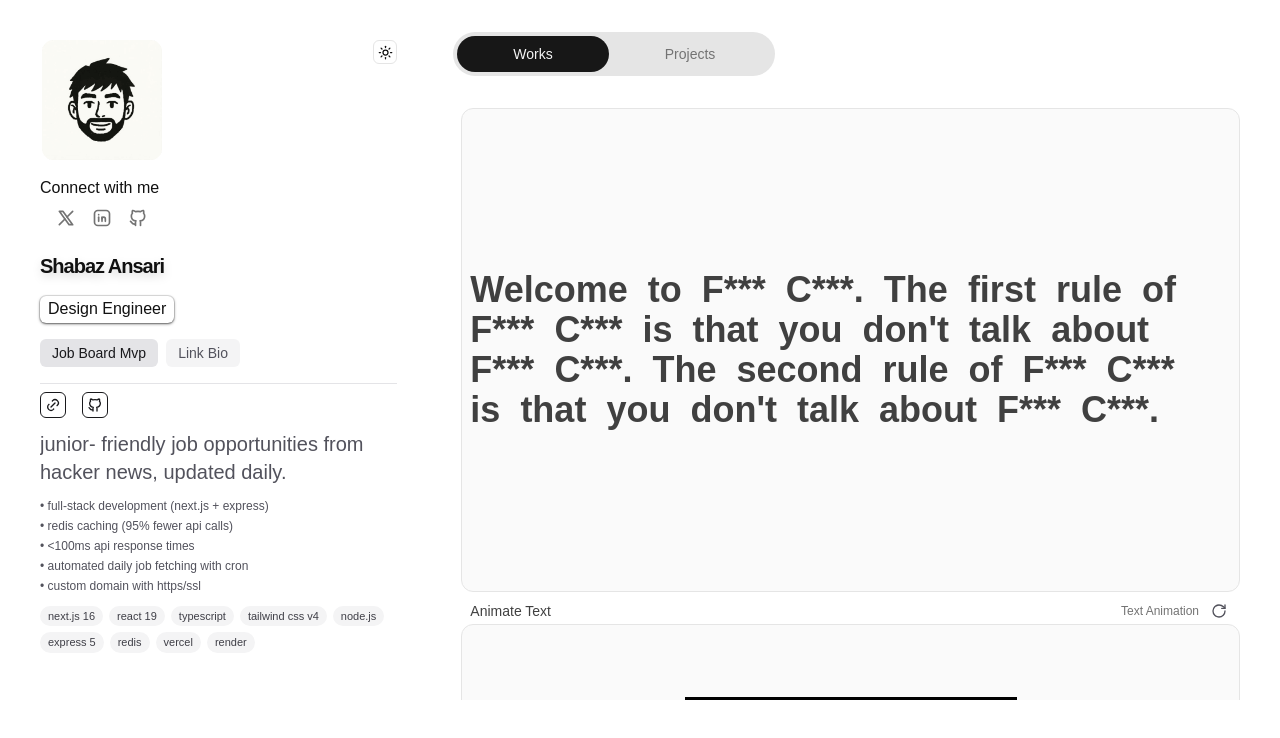
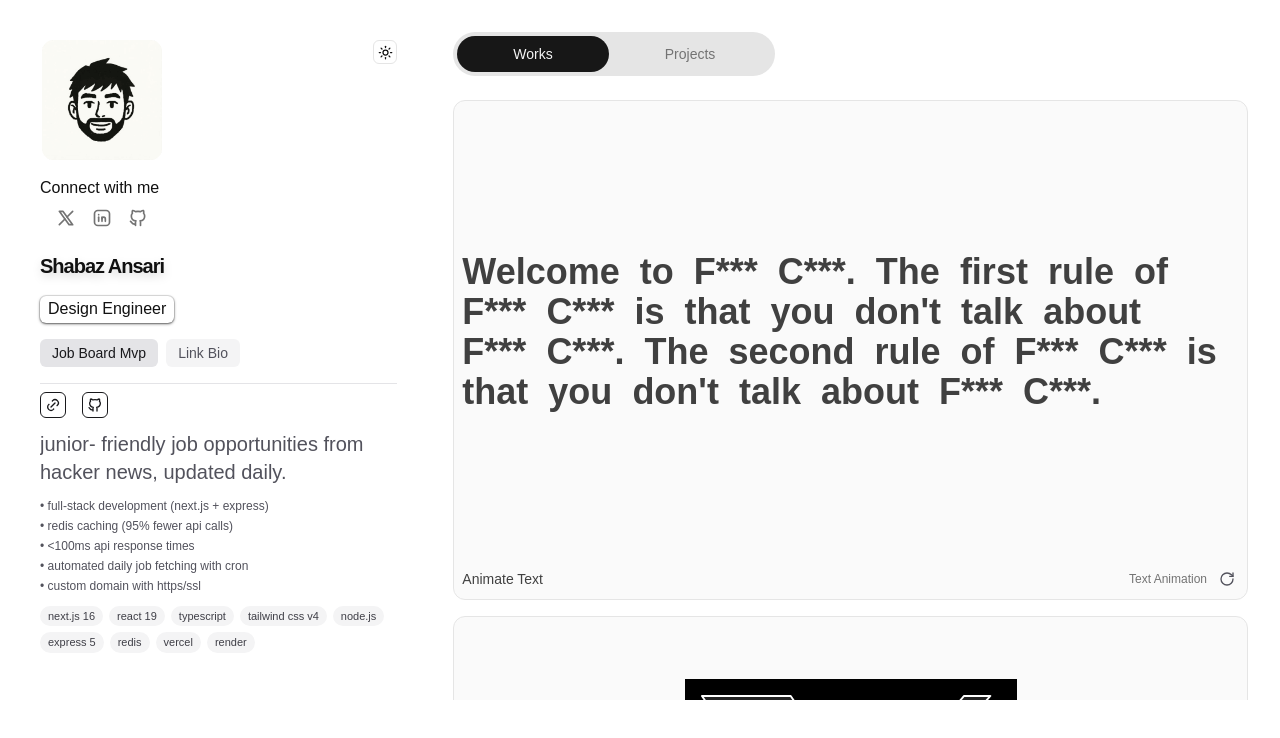
Before and after one commit to Kise07/Minimal-Portfolio, a Next.js app: page / in a window 1280 px wide. Shown: the top 738 px of the page. Built offline with nearby package versions, Linux system fonts and the light colour scheme.

Commit message:
feat: indexing components
- fix some typos
- rendering 16 component
- next => 12 in progress with name and categories

```diff
--- a/src/components/ui/work.tsx
+++ b/src/components/ui/work.tsx
@@ -4,22 +4,8 @@ import { motion } from "motion/react";
 import { useState } from "react";
 import { cn } from "../../../lib/utils";
 import { RefreshIcon } from "../svgs/svgs";
-import { AnimateText } from "../work/animated-text";
-import { AnimationSequences } from "../work/animation-sequences";
-import { AnimateBackground } from "../work/animationSequence/animate-bg";
-import { SubmitButton } from "../work/animationSequence/animate-submit-btn";
-import { HoverExit } from "../work/hover-exit";
-import { CardsGrid } from "../work/layouts/cards-grid-layout";
-import { ExpendedButtons } from "../work/layouts/expanded-btn";
-import { LayoutCards } from "../work/layouts/layout-cards";
-import { MovingAvatar } from "../work/layouts/moving-avatar";
-import { NavSmooth } from "../work/layouts/nav-smooth";
 import { TransitionPanel } from "../work/minimal/transition-panel";
-import { ButtonEffect } from "../work/react-animations/button-effect";
-import { SkewedButton } from "../work/react-animations/skewed-button";
-import { SkewedButtonSecond } from "../work/react-animations/skewed-button-types";
-import { TransitionExploration } from "../work/react-animations/tansition-exploration";
-import { Xanimation } from "../work/x-animation";
+import { AnimateText, AnimationSequences, HeadingStyle, HoverExit, TestSectionHeading, TestSubheading, Xanimation, AnimateBackground, SubmitButton, StackCards, CardsGrid, ExpendedButtons, LayoutCards, NavbarLayout, MovingAvatar, NavSmooth, Dots, HoverWave, InfiniteSliderVertical, MagneticButton, StackedItemsStyle, FlipperStyle, TextLoopBasic, TabsTransitionPanel, ButtonEffect, SkewedButtonSecond, SkewedButton, TransitionExploration } from "../work";
 
 const WorkCard = ({
   name,
@@ -33,11 +19,11 @@ const WorkCard = ({
   const [key, setKey] = useState(0);
 
   return (
-    <div className="rounded-xl border border-neutral-200 dark:border-neutral-800 bg-neutral-50 dark:bg-neutral-900 p-2 m-2">
-      <div className="flex items-center justify-center h-full overflow-hidden rounded-lg">
+    <div className="flex flex-col rounded-xl border border-neutral-200 dark:border-neutral-800 bg-neutral-50 dark:bg-neutral-900 p-2">
+      <div className="flex items-center justify-center flex-1 overflow-hidden rounded-lg">
         <Component key={key} />
       </div>
-      <div className="flex items-center justify-between py-4">
+      <div className="flex items-center justify-between mt-3">
         <h3 className="text-sm font-medium text-neutral-700 dark:text-neutral-300">
           {name}
         </h3>
@@ -118,18 +104,19 @@ const ProjectCard = ({
   project: (typeof PROJECTS)[number];
 }) => {
   return (
-    <div className="rounded-xl border border-neutral-200 dark:border-neutral-800 bg-neutral-50 dark:bg-neutral-900 p-2">
-      <div className="overflow-hidden rounded-lg">
+    <div className="rounded-xl border border-neutral-200 dark:border-neutral-800 bg-neutral-50 dark:bg-neutral-900 p-2 flex flex-col">
+      <div className="flex-1 flex items-center justify-center overflow-hidden rounded-lg">
         <video
           src={project.videoUrl}
           autoPlay
           loop
           muted
           playsInline
+          className="h-full object-cover"
         />
-        <div className="flex items-center justify-between mt-3">
-          {project.name}
-        </div>
+      </div>
+      <div className="flex items-center justify-between mt-3">
+        <h3 className="text-sm font-medium text-neutral-700 dark:text-neutral-300">{project.name}</h3>
       </div>
     </div>
   );
@@ -211,7 +198,7 @@ export const Works = ({ className }: { className?: string }) => {
 
           {/* Projects tab */}
           <div className="overflow-y-auto scrollbar-none max-h-[calc(100vh-12rem)]">
-            <div className="grid grid-cols-1 gap-4 py-2">
+            <div className="grid grid-cols-1 gap-4 py-2 auto-rows-[500px]">
               {PROJECTS.map((project) => (
                 <ProjectCard key={project.id} project={project} />
               ))}
--- /dev/null
+++ b/src/components/work/index.ts
@@ -0,0 +1,39 @@
+// root component for work section
+export { AnimateText } from "./animated-text";
+export { AnimationSequences } from "./animation-sequences";
+export { HeadingStyle } from "./heading";
+export { HoverExit } from "./hover-exit";
+export { TestSectionHeading } from "./section-heading";
+export { TestSubheading } from "./subheading";
+export { Xanimation } from "./x-animation";
+
+// animation sequences
+export { AnimateBackground } from "./animationSequence/animate-bg";
+export { SubmitButton } from "./animationSequence/animate-submit-btn";
+
+// arc animations
+export { StackCards } from "./arc/arc-stack-cards";
+
+// layouts components
+export { CardsGrid } from "./layouts/cards-grid-layout";
+export { ExpendedButtons } from "./layouts/expanded-btn";
+export { LayoutCards } from "./layouts/layout-cards";
+export { NavbarLayout } from "./layouts/layout-nav";
+export { MovingAvatar } from "./layouts/moving-avatar";
+export { NavSmooth } from "./layouts/nav-smooth";
+
+// minimal components
+export { Dots } from "./minimal/dot-patterns";
+export { HoverWave } from "./minimal/hover-wave";
+export { InfiniteSliderVertical } from "./minimal/infinite-slider";
+export { MagneticButton } from "./minimal/magnetic-button";
+export { StackedItemsStyle } from "./minimal/stacked-hover-items";
+export { FlipperStyle } from "./minimal/text-flipper";
+export { TextLoopBasic } from "./minimal/text-loop";
+export { TabsTransitionPanel } from "./minimal/transition-panel";
+
+// react-animations
+export { ButtonEffect } from "./react-animations/button-effect";
+export { SkewedButtonSecond } from "./react-animations/skewed-button-types";
+export { SkewedButton } from "./react-animations/skewed-button";
+export { TransitionExploration } from "./react-animations/transition-exploration";
--- a/src/components/work/minimal/staked-hover-items.tsx
+++ b/src/components/work/minimal/stacked-hover-items.tsx
@@ -2,6 +2,12 @@
 
 import { LayoutGroup, motion } from "motion/react";
 import { cn } from "../../../../lib/utils";
+
+export const StackedItemsStyle = () => {
+  return (
+    <StackedItems />
+  )
+}
 
 export default function StackedItems() {
   const stack: string[] = ["React", "Next.js", "Tailwind CSS"];
--- a/src/components/work/minimal/text-flipper.tsx
+++ b/src/components/work/minimal/text-flipper.tsx
@@ -3,6 +3,12 @@
 import { AnimatePresence, motion } from "motion/react";
 import { useEffect, useState } from "react";
 import { cn } from "../../../../lib/utils";
+
+export const FlipperStyle = () => {
+  return (
+    <Flipper className="text-secondary relative order-first flex w-fit justify-center overflow-hidden rounded-md px-2 py-0.5 text-sm shadow-sm shadow-black/50 dark:shadow-white/50 ring-1 ring-black/10 dark:ring-white/10 sm:order-last sm:mx-0 sm:mb-0" />
+  )
+}
 
 export default function Flipper({ className }: { className?: string }) {
   const words = [
--- a/src/components/work/section-heading.tsx
+++ b/src/components/work/section-heading.tsx
@@ -1,6 +1,14 @@
 "use client";
 import { motion } from "motion/react";
 import { cn } from "../../../lib/utils";
+
+export const TestSectionHeading = () => {
+  return (
+    <SectionHeadingStyle delay={0} className="text-neutral-900 dark:text-neutral-100">
+      Section Heading
+    </SectionHeadingStyle>
+  )
+}
 
 export const SectionHeadingStyle = ({
   children,
--- a/src/components/work/subheading.tsx
+++ b/src/components/work/subheading.tsx
@@ -1,6 +1,12 @@
 "use client";
 import { motion } from "motion/react";
 import { cn } from "../../../lib/utils";
+
+export const TestSubheading = () => {
+  return (
+    <SubheadingStyle className="text-neutral-700 dark:text-neutral-300">Subheading Text</SubheadingStyle>
+  )
+}
 
 export const SubheadingStyle = ({
   as: Tag = "h2",
```
Also changed, not shown: src/components/work/react-animations/transition-exploration.tsx (renamed from src/components/work/react-animations/tansition-exploration.tsx).
